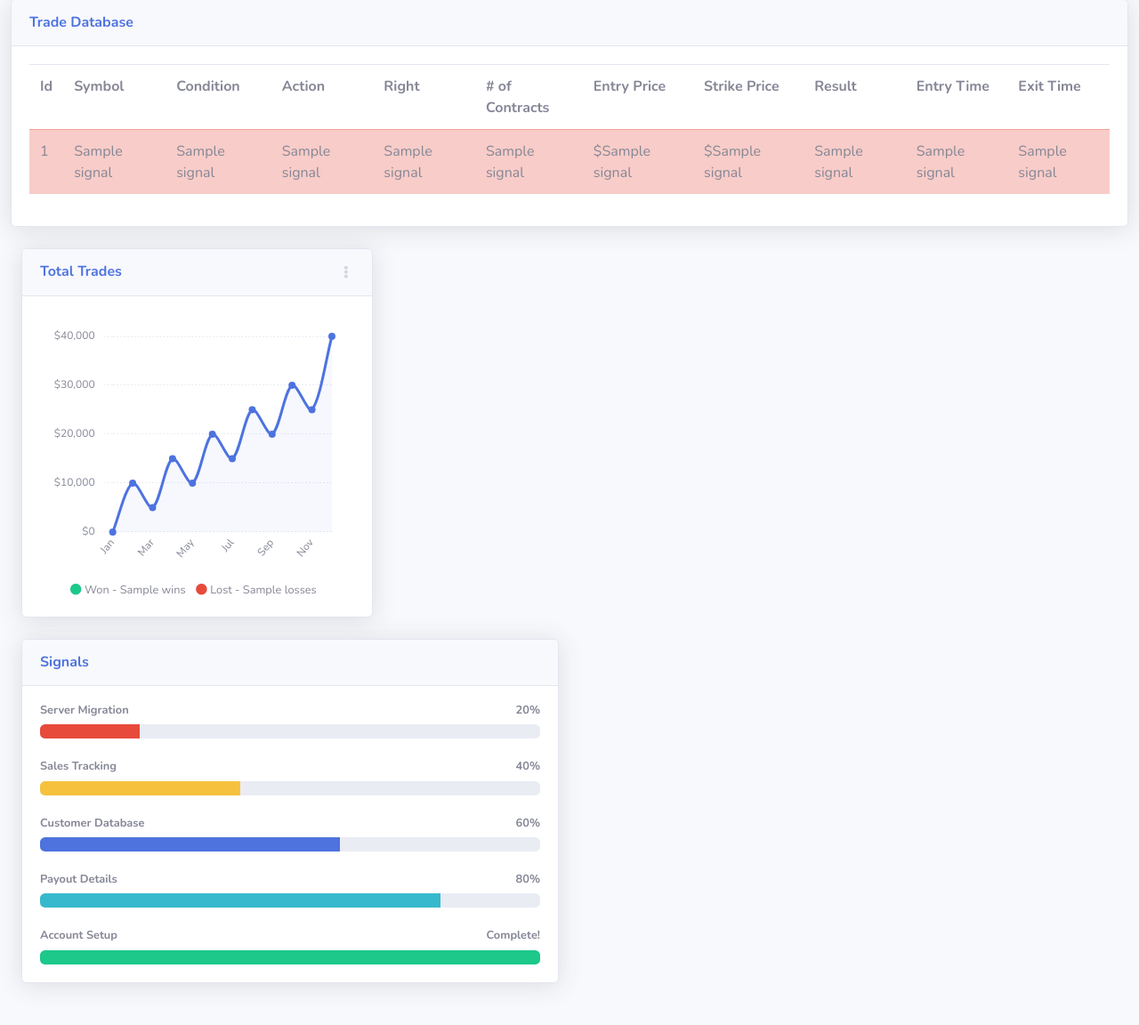
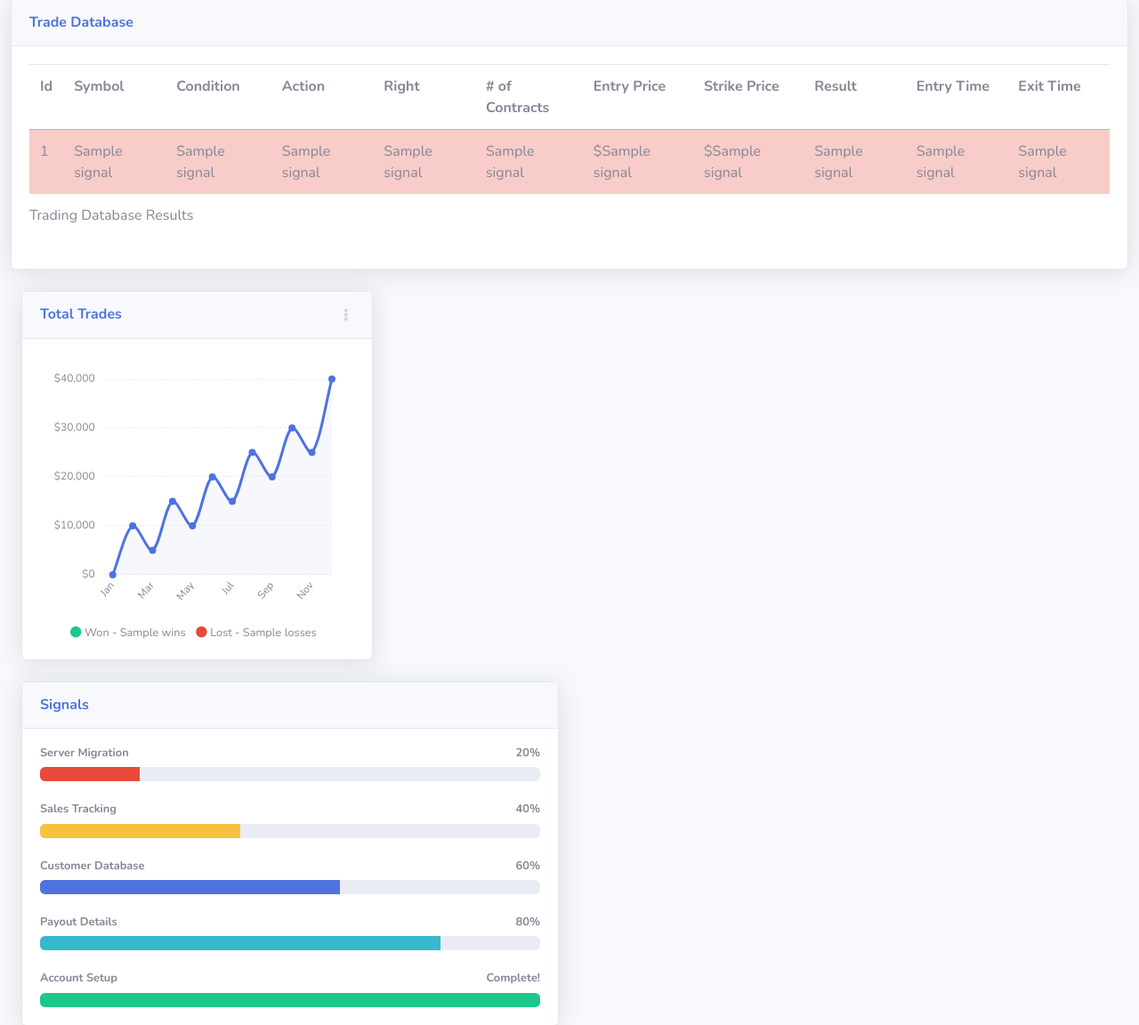
Before and after one commit to webclinic017/options-trading-bot, a Flask app: template templates/dashboard.html in a window 1280 px wide. Shown: the part 462-1614 px from the top of the page at 89% size. Run offline with Flask 2, Linux system fonts and the light colour scheme; the template is opened without the code that fills it: most values are stand-ins (such as "Sample title", 1, 10 or a date in 2020); some libraries are stand-ins or nearby versions.

Commit message:
fixed sonarlint issues

```diff
--- a/templates/dashboard.html
+++ b/templates/dashboard.html
@@ -22,7 +22,7 @@
                             aria-label="Search" aria-describedby="basic-addon2">
                         <div class="input-group-append">
                             <button class="btn btn-primary" type="button">
-                                <i class="fas fa-search fa-sm"></i>
+                                <em class="fas fa-search fa-sm"></em>
                             </button>
                         </div>
                     </div>
@@ -35,7 +35,7 @@
                     <li class="nav-item dropdown no-arrow d-sm-none">
                         <a class="nav-link dropdown-toggle" href="#" id="searchDropdown" role="button"
                             data-toggle="dropdown" aria-haspopup="true" aria-expanded="false">
-                            <i class="fas fa-search fa-fw"></i>
+                            <em class="fas fa-search fa-fw"></em>
                         </a>
                         <!-- Dropdown - Messages -->
                         <div class="dropdown-menu dropdown-menu-right p-3 shadow animated--grow-in"
@@ -47,7 +47,7 @@
                                         aria-describedby="basic-addon2">
                                     <div class="input-group-append">
                                         <button class="btn btn-primary" type="button">
-                                            <i class="fas fa-search fa-sm"></i>
+                                            <em class="fas fa-search fa-sm"></em>
                                         </button>
                                     </div>
                                 </div>
@@ -59,7 +59,7 @@
                     <li class="nav-item dropdown no-arrow mx-1">
                         <a class="nav-link dropdown-toggle" href="#" id="alertsDropdown" role="button"
                             data-toggle="dropdown" aria-haspopup="true" aria-expanded="false">
-                            <i class="fas fa-bell fa-fw"></i>
+                            <em class="fas fa-bell fa-fw"></em>
                             <!-- Counter - Alerts -->
                             <span class="badge badge-danger badge-counter">3+</span>
                         </a>
@@ -72,7 +72,7 @@
                             <a class="dropdown-item d-flex align-items-center" href="#">
                                 <div class="mr-3">
                                     <div class="icon-circle bg-primary">
-                                        <i class="fas fa-file-alt text-white"></i>
+                                        <em class="fas fa-file-alt text-white"></em>
                                     </div>
                                 </div>
                                 <div>
@@ -83,7 +83,7 @@
                             <a class="dropdown-item d-flex align-items-center" href="#">
                                 <div class="mr-3">
                                     <div class="icon-circle bg-success">
-                                        <i class="fas fa-donate text-white"></i>
+                                        <em class="fas fa-donate text-white"></em>
                                     </div>
                                 </div>
                                 <div>
@@ -94,7 +94,7 @@
                             <a class="dropdown-item d-flex align-items-center" href="#">
                                 <div class="mr-3">
                                     <div class="icon-circle bg-warning">
-                                        <i class="fas fa-exclamation-triangle text-white"></i>
+                                        <em class="fas fa-exclamation-triangle text-white"></em>
                                     </div>
                                 </div>
                                 <div>
@@ -110,7 +110,7 @@
                     <li class="nav-item dropdown no-arrow mx-1">
                         <a class="nav-link dropdown-toggle" href="#" id="messagesDropdown" role="button"
                             data-toggle="dropdown" aria-haspopup="true" aria-expanded="false">
-                            <i class="fas fa-envelope fa-fw"></i>
+                            <em class="fas fa-envelope fa-fw"></em>
                             <!-- Counter - Messages -->
                             <span class="badge badge-danger badge-counter">7</span>
                         </a>
@@ -181,8 +181,8 @@
                 <!-- Page Heading -->
                 <div class="d-sm-flex align-items-center justify-content-between mb-4">
                     <h1 class="h3 mb-0 text-gray-800">Dashboard</h1>
-                    <a href="/generate" class="d-none d-sm-inline-block btn btn-sm btn-primary shadow-sm"><i
-                            class="fas fa-download fa-sm text-white-50"></i> Generate Report</a>
+                    <a href="/generate" class="d-none d-sm-inline-block btn btn-sm btn-primary shadow-sm">
+                        <em class="fas fa-download fa-sm text-white-50"></em> Generate Report</a>
                 </div>
 
                 <!-- Content Row -->
@@ -199,7 +199,7 @@
                                         <div class="h5 mb-0 font-weight-bold text-gray-800">{{ total_call_trades }}</div>
                                     </div>
                                     <div class="col-auto">
-                                        <i class="fas fa-calendar fa-2x text-gray-300"></i>
+                                        <em class="fas fa-calendar fa-2x text-gray-300"></em>
                                     </div>
                                 </div>
                             </div>
@@ -217,7 +217,7 @@
                                         <div class="h5 mb-0 font-weight-bold text-gray-800">{{ average_call_delta }}</div>
                                     </div>
                                     <div class="col-auto">
-                                        <i class="fas fa-dollar-sign fa-2x text-gray-300"></i>
+                                        <em class="fas fa-dollar-sign fa-2x text-gray-300"></em>
                                     </div>
                                 </div>
                             </div>
@@ -247,7 +247,7 @@
                                         </div>
                                     </div>
                                     <div class="col-auto">
-                                        <i class="fas fa-clipboard-list fa-2x text-gray-300"></i>
+                                        <em class="fas fa-clipboard-list fa-2x text-gray-300"></em>
                                     </div>
                                 </div>
                             </div>
@@ -265,7 +265,7 @@
                                         <div class="h5 mb-0 font-weight-bold text-gray-800">{{ average_call_ask }}</div>
                                     </div>
                                     <div class="col-auto">
-                                        <i class="fas fa-comments fa-2x text-gray-300"></i>
+                                        <em class="fas fa-comments fa-2x text-gray-300"></em>
                                     </div>
                                 </div>
                             </div>
@@ -287,7 +287,7 @@
                                         <div class="h5 mb-0 font-weight-bold text-gray-800">{{ total_put_trades }}</div>
                                     </div>
                                     <div class="col-auto">
-                                        <i class="fas fa-calendar fa-2x text-gray-300"></i>
+                                        <em class="fas fa-calendar fa-2x text-gray-300"></em>
                                     </div>
                                 </div>
                             </div>
@@ -305,7 +305,7 @@
                                         <div class="h5 mb-0 font-weight-bold text-gray-800">{{ average_put_delta }}</div>
                                     </div>
                                     <div class="col-auto">
-                                        <i class="fas fa-dollar-sign fa-2x text-gray-300"></i>
+                                        <em class="fas fa-dollar-sign fa-2x text-gray-300"></em>
                                     </div>
                                 </div>
                             </div>
@@ -328,7 +328,7 @@
                                         </div>
                                     </div>
                                     <div class="col-auto">
-                                        <i class="fas fa-clipboard-list fa-2x text-gray-300"></i>
+                                        <em class="fas fa-clipboard-list fa-2x text-gray-300"></em>
                                     </div>
                                 </div>
                             </div>
@@ -346,7 +346,7 @@
                                         <div class="h5 mb-0 font-weight-bold text-gray-800">{{ average_put_ask }}</div>
                                     </div>
                                     <div class="col-auto">
-                                        <i class="fas fa-comments fa-2x text-gray-300"></i>
+                                        <em class="fas fa-comments fa-2x text-gray-300"></em>
                                     </div>
                                 </div>
                             </div>
@@ -364,6 +364,7 @@
                             </div>
                             <div class="card-body">
                                 <table class="table">
+                                    <caption>Trading Database Results</caption>
                                     <tr>
                                         <th>Id</th>
                                         <th>Symbol</th>
@@ -413,7 +414,7 @@
                                 <div class="dropdown no-arrow">
                                     <a class="dropdown-toggle" href="#" role="button" id="dropdownMenuLink"
                                         data-toggle="dropdown" aria-haspopup="true" aria-expanded="false">
-                                        <i class="fas fa-ellipsis-v fa-sm fa-fw text-gray-400"></i>
+                                        <em class="fas fa-ellipsis-v fa-sm fa-fw text-gray-400"></em>
                                     </a>
                                     <div class="dropdown-menu dropdown-menu-right shadow animated--fade-in"
                                         aria-labelledby="dropdownMenuLink">
@@ -432,10 +433,10 @@
                                 </div>
                                 <div class="mt-4 text-center small">
                                     <span class="mr-2">
-                                        <i class="fas fa-circle text-success"></i> Won - {{ wins }}
+                                        <em class="fas fa-circle text-success"></em> Won - {{ wins }}
                                     </span>
                                     <span class="mr-2">
-                                        <i class="fas fa-circle text-danger"></i> Lost - {{ losses }}
+                                        <em class="fas fa-circle text-danger"></em> Lost - {{ losses }}
                                     </span>
                                 </div>
                             </div>
```
